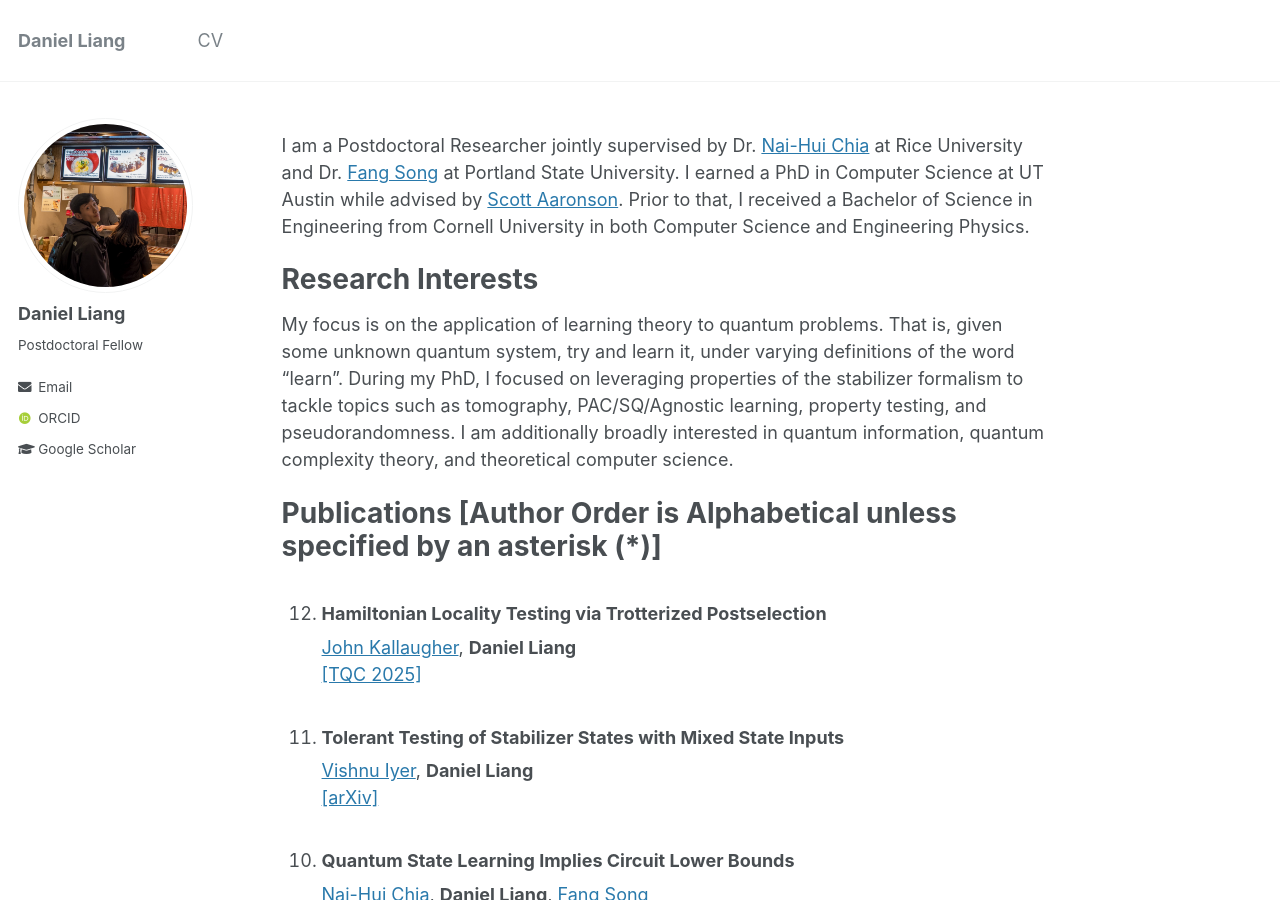
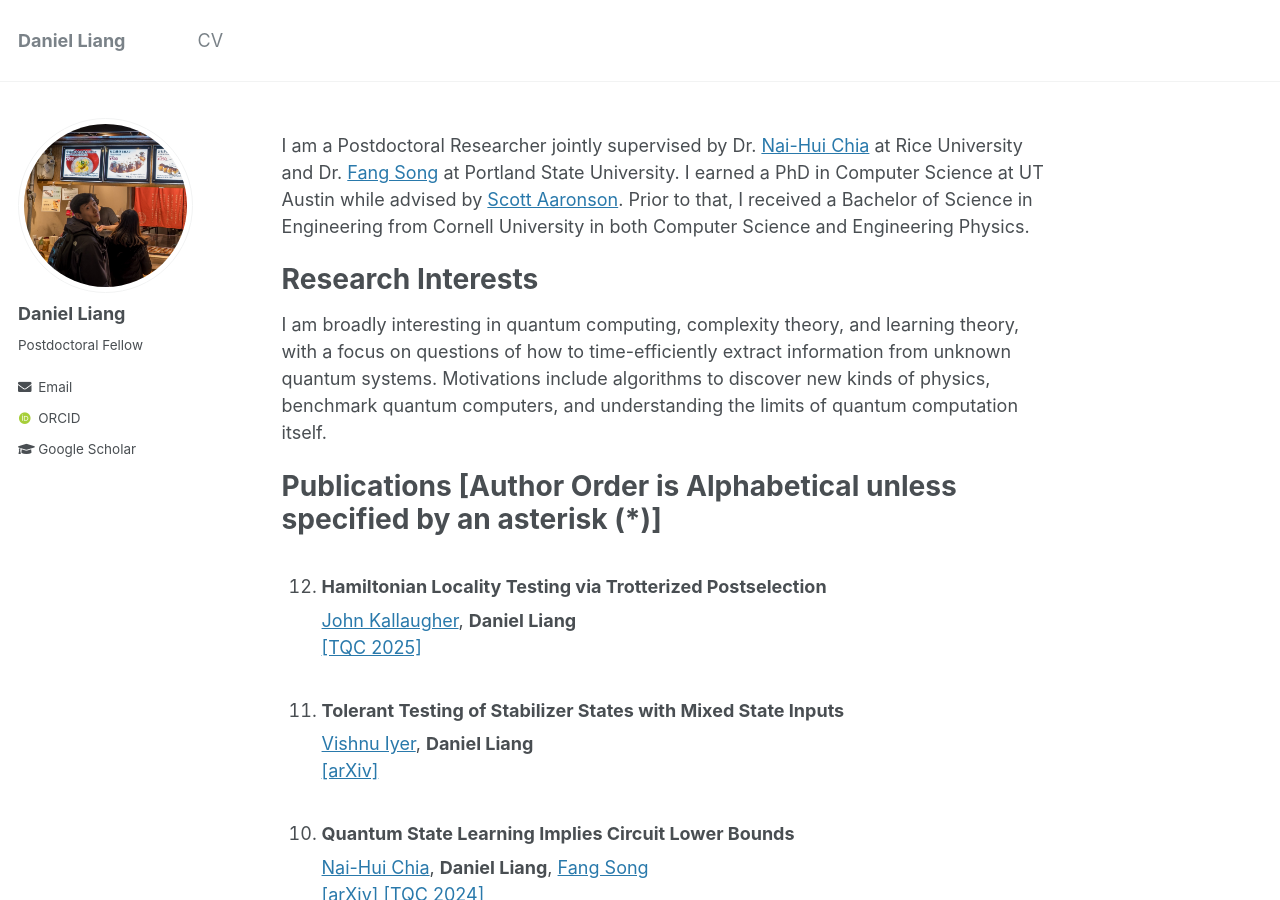
Before and after one commit to Daniel-You-Liang/Daniel-You-Liang.github.io, a Jekyll site: the page built from _pages/about.md, in a window 1280 px wide and 900 px high. Built offline with Jekyll 4.4.1, drawn with Linux system fonts in a browser that asks for light colours; some web fonts are replaced.

Commit message:
Updated research interests

```diff
--- a/_pages/about.md
+++ b/_pages/about.md
@@ -12,7 +12,7 @@ I am a Postdoctoral Researcher jointly supervised by Dr. [Nai-Hui Chia](https://
 
 Research Interests
 ======
-My focus is on the application of learning theory to quantum problems. That is, given some unknown quantum system, try and learn it, under varying definitions of the word "learn". During my PhD, I focused on leveraging properties of the stabilizer formalism to tackle topics such as tomography, PAC/SQ/Agnostic learning, property testing, and pseudorandomness. I am additionally broadly interested in quantum information, quantum complexity theory, and theoretical computer science.
+I am broadly interesting in quantum computing, complexity theory, and learning theory, with a focus on questions of how to time-efficiently extract information from unknown quantum systems. Motivations include algorithms to discover new kinds of physics, benchmark quantum computers, and understanding the limits of quantum computation itself.
 
 Publications \[Author Order is Alphabetical unless specified by an asterisk (*)\]
 ======
```
